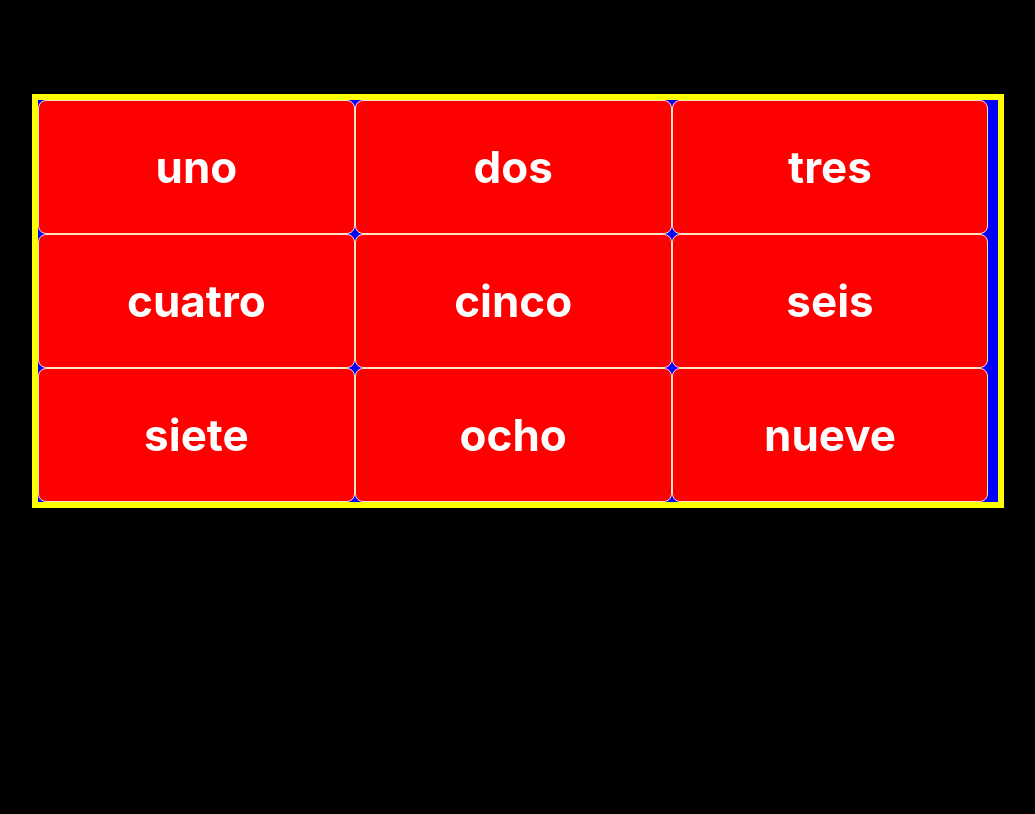
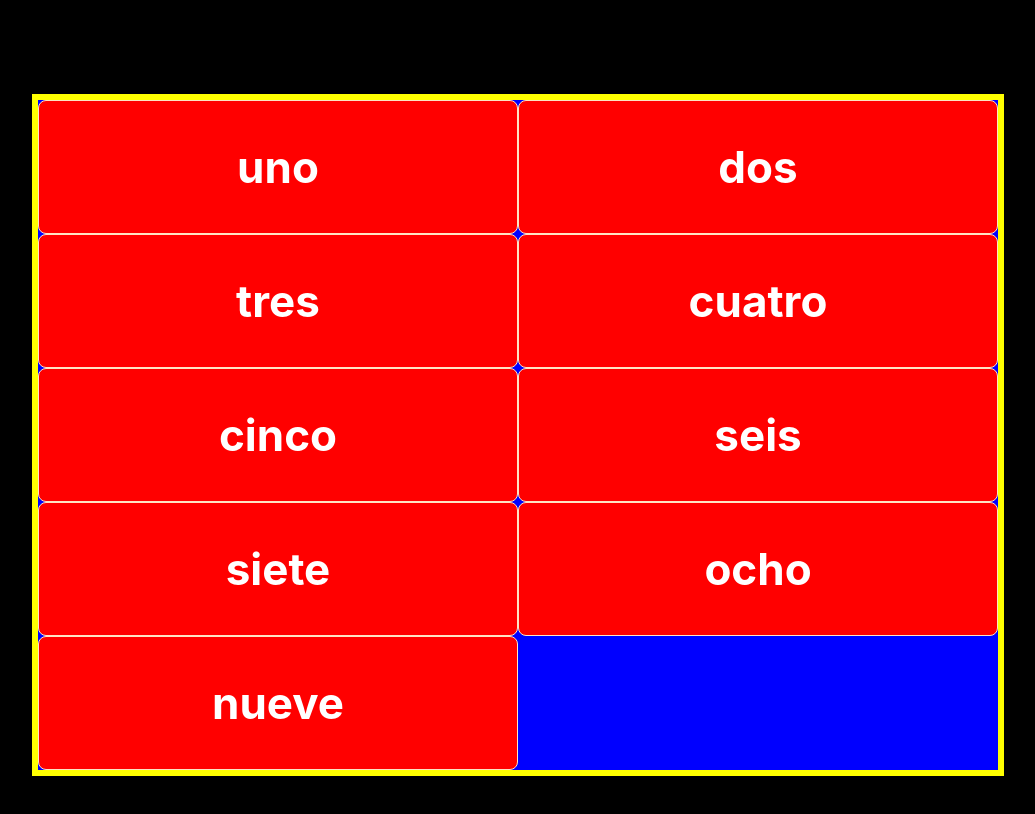
Before and after one commit to ORIONV1C8/Grid, a plain HTML site: page index.html in a window 1280 px wide. Shown: the whole page, without its empty margins (122-1157 px from the left). Drawn offline with Linux system fonts and the light colour scheme.

Commit message:
mi segundo commit

```diff
--- a/grid.css
+++ b/grid.css
@@ -17,7 +17,7 @@ body{
 	outline: 6px solid yellow;
 	background-color: blue;
 	display: grid;
-	grid-template-columns: 33% 33% 33%;
+	grid-template-columns: repeat(2, 1fr);
 }
 
 .parte{
```
